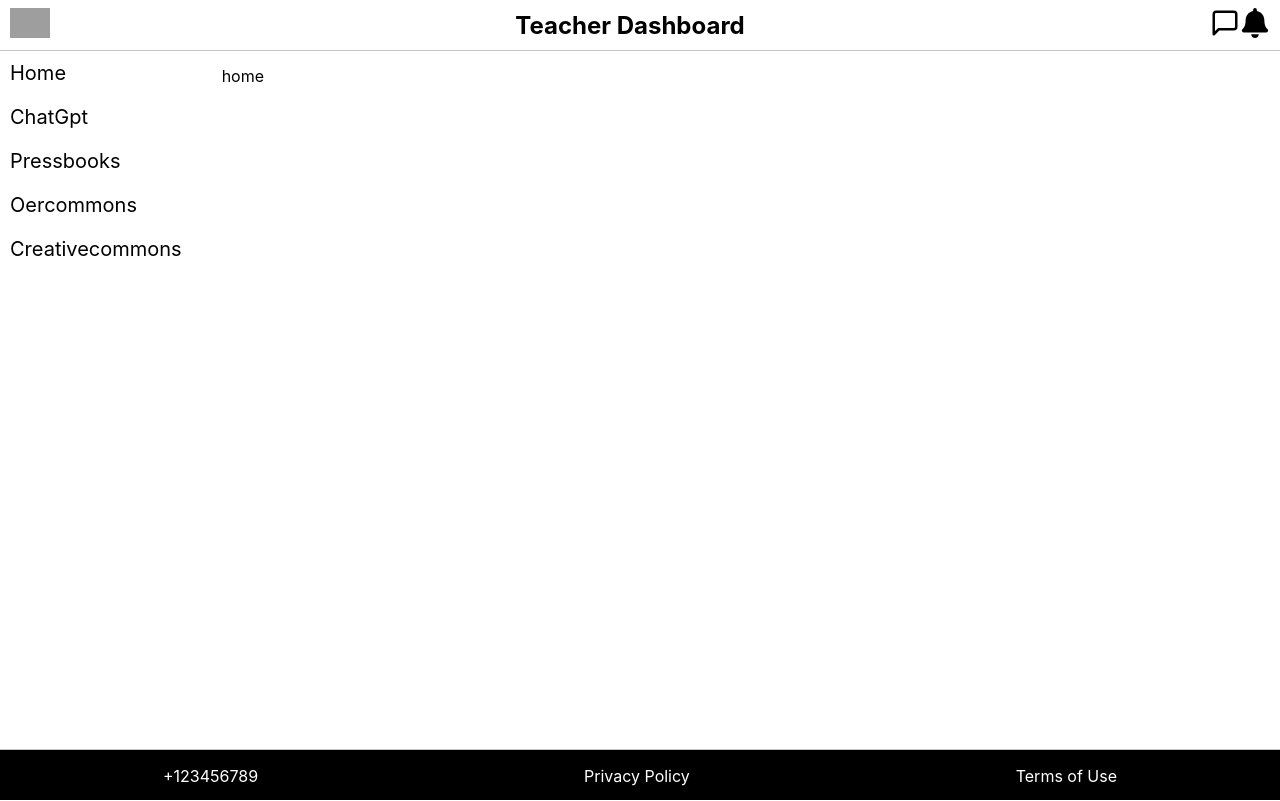
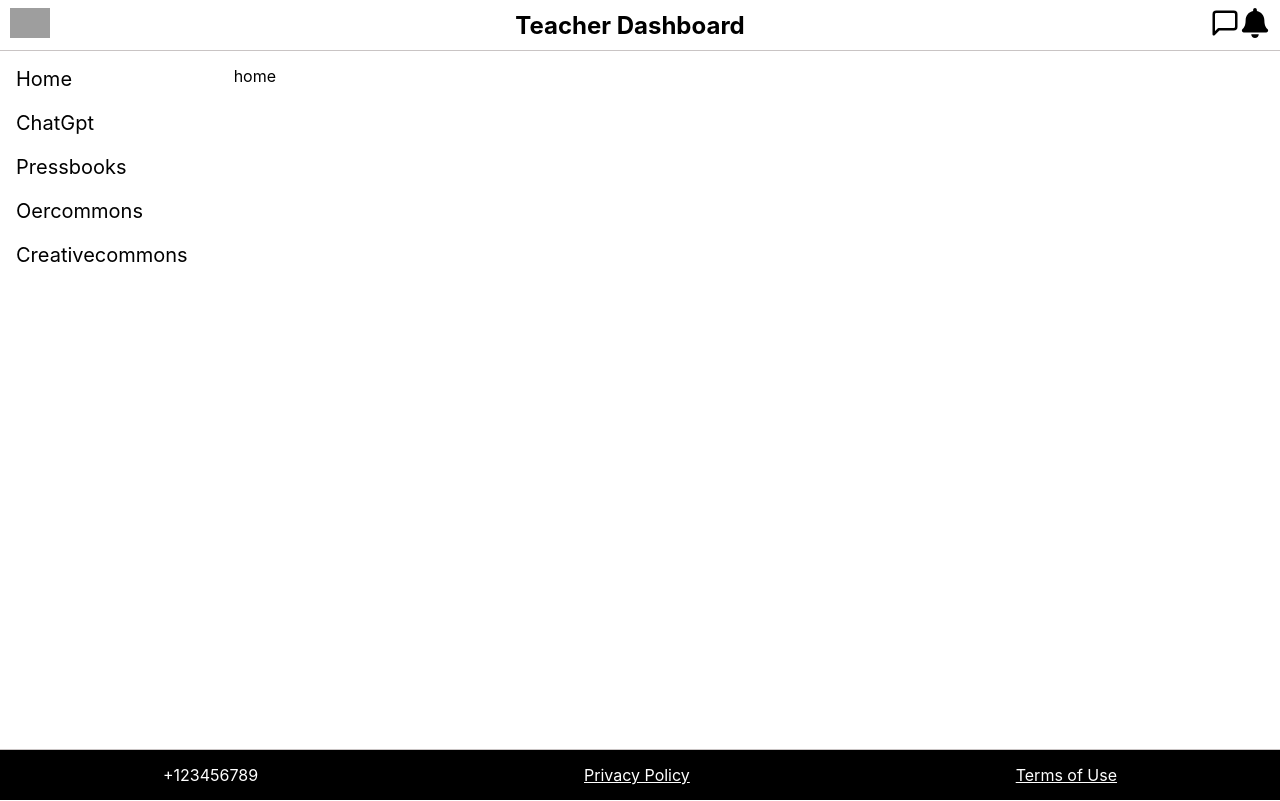
Before and after one commit to OndeyoMatoke/LearnHall-Teacher-Dashboard, a React (Create React App) app: page / in a window 1280 px wide. Built offline with nearby package versions, Linux system fonts and the light colour scheme; grey boxes are pictures that could not be loaded.

Commit message:
additions

```diff
--- a/src/App.css
+++ b/src/App.css
@@ -14,12 +14,21 @@
   padding: 0px 10px;
 }
 
+.icons :hover {
+  cursor: pointer;
+}
+
 .Footer {
   display: flex;
   justify-content: space-around;
   height: 50px;
   border-top: 1px solid rgb(201, 196, 196);
   background-color: black;
+  color: white;
+  align-items: center;
+}
+
+.Footer a {
   color: white;
 }
 
@@ -35,7 +44,7 @@
   display: flex;
   flex-direction: column;
   padding: 0;
-  margin: 0;
+  margin: 6px;
 
 }
 
@@ -53,6 +62,7 @@
 .SideBar ul li :hover {
   background-color: aliceblue;
   width: auto;
+  border-radius: 5px;
 }
 
 .ContentPage {
--- a/src/Components/Footer/Footer.js
+++ b/src/Components/Footer/Footer.js
@@ -1,4 +1,5 @@
 import React from 'react'
+import { Link } from 'react-router-dom'
 
 export default function Footer() {
   return (
@@ -10,11 +11,11 @@ export default function Footer() {
       </div>
 
       <div>
-        <p>Privacy Policy</p>
+        <Link to="https://www.google.com/" target={'_blank'}>Privacy Policy</Link>
       </div>
 
       <div>
-        <p>Terms of Use</p>
+        <Link to="https://www.google.com/" target={'_blank'} >Terms of Use</Link>
       </div>
     </div>
   )
--- a/src/Components/Header/Header.js
+++ b/src/Components/Header/Header.js
@@ -15,7 +15,7 @@ export default function Header() {
         <h2>Teacher Dashboard</h2>
       </div>
 
-      <div>
+      <div className='icons'>
          <FiMessageSquare style={{fontSize:30}}/>
          <FaBell style={{fontSize:30}}/>
       </div>
```
